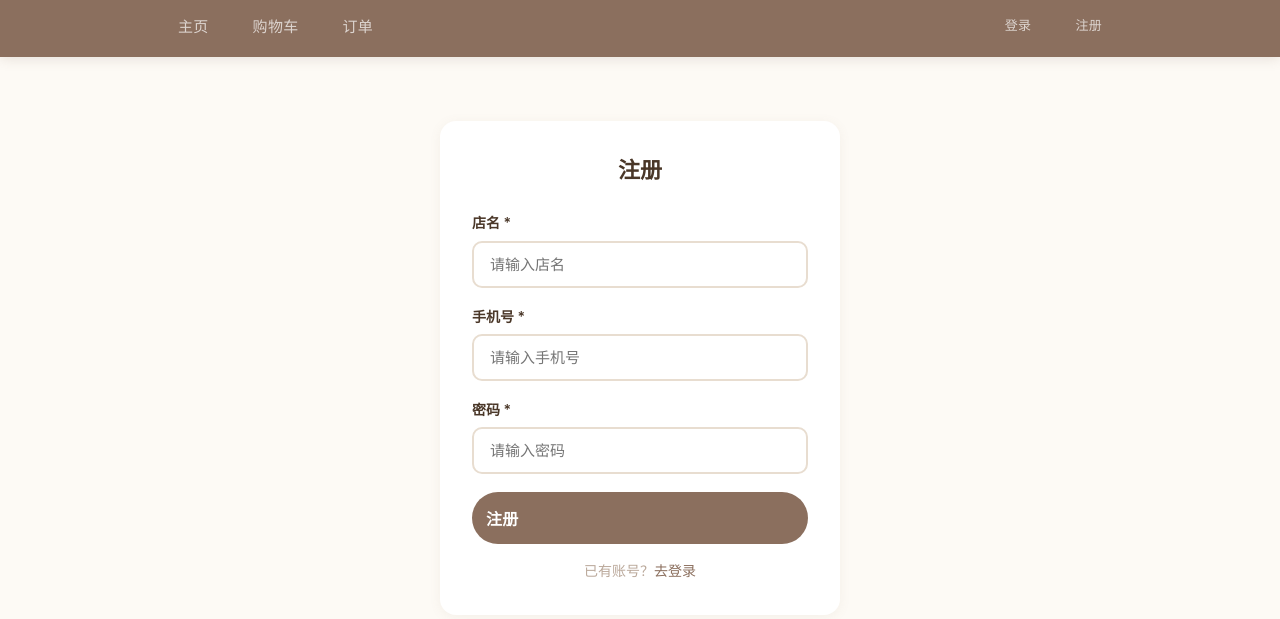
After one commit to g5p422p574-afk/GIFT-007, a Flask app: page /register in a window 1280 px wide. The commit adds this page. Shown: the top 619 px of the page. Run offline with Flask 3, Linux system fonts and the light colour scheme.

Commit message:
新增登录注册功能：手机号+密码登录，店名+手机号+密码注册，管理端/客户端双端认证

```diff
--- a/app.py
+++ b/app.py
@@ -1,7 +1,8 @@
 import os
+from werkzeug.security import generate_password_hash
 from flask import Flask, send_from_directory
 from config import SECRET_KEY, SQLALCHEMY_DATABASE_URI, SQLALCHEMY_TRACK_MODIFICATIONS, UPLOAD_FOLDER, BASE_DIR
-from models import db
+from models import db, User
 
 app = Flask(__name__)
 app.secret_key = SECRET_KEY
@@ -11,6 +12,7 @@ app.config["UPLOAD_FOLDER"] = UPLOAD_FOLDER
 app.config["SESSION_COOKIE_SAMESITE"] = "Lax"
 
 db.init_app(app)
+
 
 @app.route("/uploads/<path:filename>")
 def uploaded_file(filename):
@@ -28,5 +30,16 @@ app.register_blueprint(products_bp, url_prefix="/admin")
 with app.app_context():
     db.create_all()
 
+    # Create default admin if not exists
+    if not User.query.filter_by(is_admin=True).first():
+        admin = User(
+            store_name="管理员",
+            phone="admin",
+            password_hash=generate_password_hash("admin123"),
+            is_admin=True,
+        )
+        db.session.add(admin)
+        db.session.commit()
+
 if __name__ == "__main__":
     app.run(debug=True, host="0.0.0.0", port=5000)
--- a/routes/home.py
+++ b/routes/home.py
@@ -1,7 +1,9 @@
 import os
 import uuid
+from functools import wraps
+from werkzeug.security import generate_password_hash, check_password_hash
 from flask import Blueprint, render_template, request, redirect, url_for, current_app, session
-from models import db, Product, Order, OrderItem
+from models import db, Product, User, Order, OrderItem
 from config import ALLOWED_EXTENSIONS
 
 home_bp = Blueprint("home", __name__)
@@ -20,8 +22,16 @@ def save_upload(file):
     return ""
 
 
+def login_required(f):
+    @wraps(f)
+    def decorated(*args, **kwargs):
+        if "user_id" not in session:
+            return redirect(url_for("home.login", next=request.path))
+        return f(*args, **kwargs)
+    return decorated
+
+
 def get_cart_data():
-    """Return list of {product, quantity, subtotal} from session cart."""
     cart = session.get("cart", {})
     items = []
     total = 0
@@ -37,6 +47,17 @@ def get_cart_data():
     return items, total, count
 
 
+def template_context(**kwargs):
+    """Add common template variables."""
+    user = None
+    if "user_id" in session:
+        user = User.query.get(session["user_id"])
+    kwargs.setdefault("cart_count", get_cart_data()[2])
+    kwargs["session_user"] = user
+    kwargs["is_admin"] = session.get("is_admin", False)
+    return kwargs
+
+
 @home_bp.route("/")
 def index():
     q = request.args.get("q", "").strip()
@@ -46,14 +67,13 @@ def index():
             Product.name.contains(q) | Product.shelf_no.contains(q)
         )
     products = products.order_by(Product.created_at.desc()).all()
-    _, _, cart_count = get_cart_data()
-    return render_template("home.html", products=products, q=q, cart_count=cart_count)
+    return render_template("home.html", products=products, q=q, **template_context())
 
 
 @home_bp.route("/cart")
 def cart():
     items, total, _ = get_cart_data()
-    return render_template("cart.html", items=items, total=total)
+    return render_template("cart.html", items=items, total=total, **template_context())
 
 
 @home_bp.route("/cart/add/<int:product_id>", methods=["POST"])
@@ -87,6 +107,7 @@ def cart_remove(product_id):
 
 
 @home_bp.route("/order/create", methods=["GET", "POST"])
+@login_required
 def checkout():
     if request.method == "POST":
         items, total, _ = get_cart_data()
@@ -98,19 +119,20 @@ def checkout():
         if not customer_name or not customer_address:
             return render_template(
                 "checkout.html", items=items, total=total,
-                error="请填写姓名和收货地址"
+                error="请填写姓名和收货地址", **template_context()
             )
 
         payment_image = save_upload(request.files.get("payment_image"))
 
         order = Order(
+            user_id=session["user_id"],
             customer_name=customer_name,
             customer_address=customer_address,
             payment_image=payment_image,
             total_amount=total,
         )
         db.session.add(order)
-        db.session.flush()  # get order.id
+        db.session.flush()
 
         for item in items:
             oi = OrderItem(
@@ -128,4 +150,55 @@ def checkout():
     items, total, _ = get_cart_data()
     if not items:
         return redirect(url_for("home.cart"))
-    return render_template("checkout.html", items=items, total=total, error=None)
+    return render_template("checkout.html", items=items, total=total, error=None, **template_context())
+
+
+@home_bp.route("/login", methods=["GET", "POST"])
+def login():
+    if request.method == "POST":
+        phone = request.form.get("phone", "").strip()
+        password = request.form.get("password", "").strip()
+        user = User.query.filter_by(phone=phone).first()
+        if user and check_password_hash(user.password_hash, password):
+            session["user_id"] = user.id
+            session["is_admin"] = user.is_admin
+            if user.is_admin:
+                return redirect(url_for("products.index"))
+            return redirect(request.args.get("next") or url_for("home.index"))
+        return render_template("login.html", error="手机号或密码错误")
+
+    return render_template("login.html", error=None)
+
+
+@home_bp.route("/register", methods=["GET", "POST"])
+def register():
+    if request.method == "POST":
+        store_name = request.form.get("store_name", "").strip()
+        phone = request.form.get("phone", "").strip()
+        password = request.form.get("password", "").strip()
+
+        if not store_name or not phone or not password:
+            return render_template("register.html", error="所有字段都是必填的")
+
+        if User.query.filter_by(phone=phone).first():
+            return render_template("register.html", error="该手机号已注册")
+
+        user = User(
+            store_name=store_name,
+            phone=phone,
+            password_hash=generate_password_hash(password),
+        )
+        db.session.add(user)
+        db.session.commit()
+
+        session["user_id"] = user.id
+        session["is_admin"] = False
+        return redirect(url_for("home.index"))
+
+    return render_template("register.html", error=None)
+
+
+@home_bp.route("/logout")
+def logout():
+    session.clear()
+    return redirect(url_for("home.index"))
--- a/static/style.css
+++ b/static/style.css
@@ -512,6 +512,49 @@ tfoot td { border-bottom: none; font-weight: 600; background: #fafafa; }
   .detail-grid .row .label { margin-bottom: 4px; }
 }
 
+/* === Auth Pages === */
+.auth-page {
+  display: flex;
+  justify-content: center;
+  align-items: flex-start;
+  padding-top: 40px;
+}
+.auth-card {
+  background: var(--card-bg);
+  border-radius: var(--radius);
+  padding: 32px;
+  box-shadow: var(--shadow);
+  width: 100%;
+  max-width: 400px;
+}
+.auth-title {
+  font-size: 22px;
+  font-weight: 700;
+  margin-bottom: 24px;
+  text-align: center;
+  color: var(--text);
+}
+.auth-error {
+  background: var(--danger-light);
+  color: var(--danger);
+  padding: 10px 14px;
+  border-radius: var(--radius-xs);
+  margin-bottom: 16px;
+  font-size: 14px;
+}
+.auth-link {
+  text-align: center;
+  margin-top: 16px;
+  font-size: 14px;
+  color: var(--text-muted);
+}
+.auth-link a {
+  color: var(--primary);
+  text-decoration: none;
+  font-weight: 500;
+}
+.auth-link a:hover { text-decoration: underline; }
+
 /* === Print: page break for batch === */
 @media screen {
   .page-break { margin-bottom: 30px; border-bottom: 2px dashed var(--border); padding-bottom: 20px; }
--- a/templates/base.html
+++ b/templates/base.html
@@ -12,6 +12,8 @@
       {% if is_admin is defined and is_admin %}
       <a href="{{ url_for('orders.list_orders', admin=1) }}" class="{{ 'active' if request.endpoint and 'orders' in request.endpoint else '' }}">  订单</a>
       <a href="{{ url_for('products.index') }}" class="{{ 'active' if request.endpoint and 'products' in request.endpoint else '' }}">  商品管理</a>
+      <span style="flex:1;"></span>
+      <a href="{{ url_for('home.logout') }}" style="font-size:13px;">  退出</a>
       {% else %}
       <a href="{{ url_for('home.index') }}" class="{{ 'active' if request.endpoint and 'home.index' == request.endpoint else '' }}">  主页</a>
       <a href="{{ url_for('home.cart') }}" class="cart-link {{ 'active' if request.endpoint and 'home.cart' == request.endpoint else '' }}">
@@ -21,6 +23,14 @@
         {% endif %}
       </a>
       <a href="{{ url_for('orders.list_orders') }}" class="{{ 'active' if request.endpoint and 'orders' in request.endpoint else '' }}">  订单</a>
+      <span style="flex:1;"></span>
+      {% if session_user %}
+      <span style="color:rgba(255,255,255,.9);padding:15px 8px;font-size:13px;">{{ session_user.store_name }}</span>
+      <a href="{{ url_for('home.logout') }}" style="font-size:13px;">退出</a>
+      {% else %}
+      <a href="{{ url_for('home.login') }}" style="font-size:13px;">登录</a>
+      <a href="{{ url_for('home.register') }}" style="font-size:13px;">注册</a>
+      {% endif %}
       {% endif %}
     </div>
   </nav>
--- /dev/null
+++ b/templates/register.html
@@ -0,0 +1,28 @@
+{% extends "base.html" %}
+{% block title %}注册{% endblock %}
+{% block content %}
+<div class="auth-page">
+  <div class="auth-card">
+    <h2 class="auth-title">  注册</h2>
+    {% if error %}
+    <p class="auth-error">{{ error }}</p>
+    {% endif %}
+    <form method="POST">
+      <div class="form-group">
+        <label>店名 *</label>
+        <input type="text" name="store_name" required maxlength="50" placeholder="请输入店名">
+      </div>
+      <div class="form-group">
+        <label>手机号 *</label>
+        <input type="text" name="phone" required maxlength="20" placeholder="请输入手机号">
+      </div>
+      <div class="form-group">
+        <label>密码 *</label>
+        <input type="password" name="password" required placeholder="请输入密码">
+      </div>
+      <button type="submit" class="btn btn-primary" style="width:100%;padding:14px;font-size:16px;">注册</button>
+    </form>
+    <p class="auth-link">已有账号？<a href="{{ url_for('home.login') }}">去登录</a></p>
+  </div>
+</div>
+{% endblock %}
```
Also changed, not shown: models.py (+11 -0 lines), routes/orders.py (+27 -7 lines), routes/products.py (+15 -1 lines), templates/login.html (added, +24 -0 lines).
